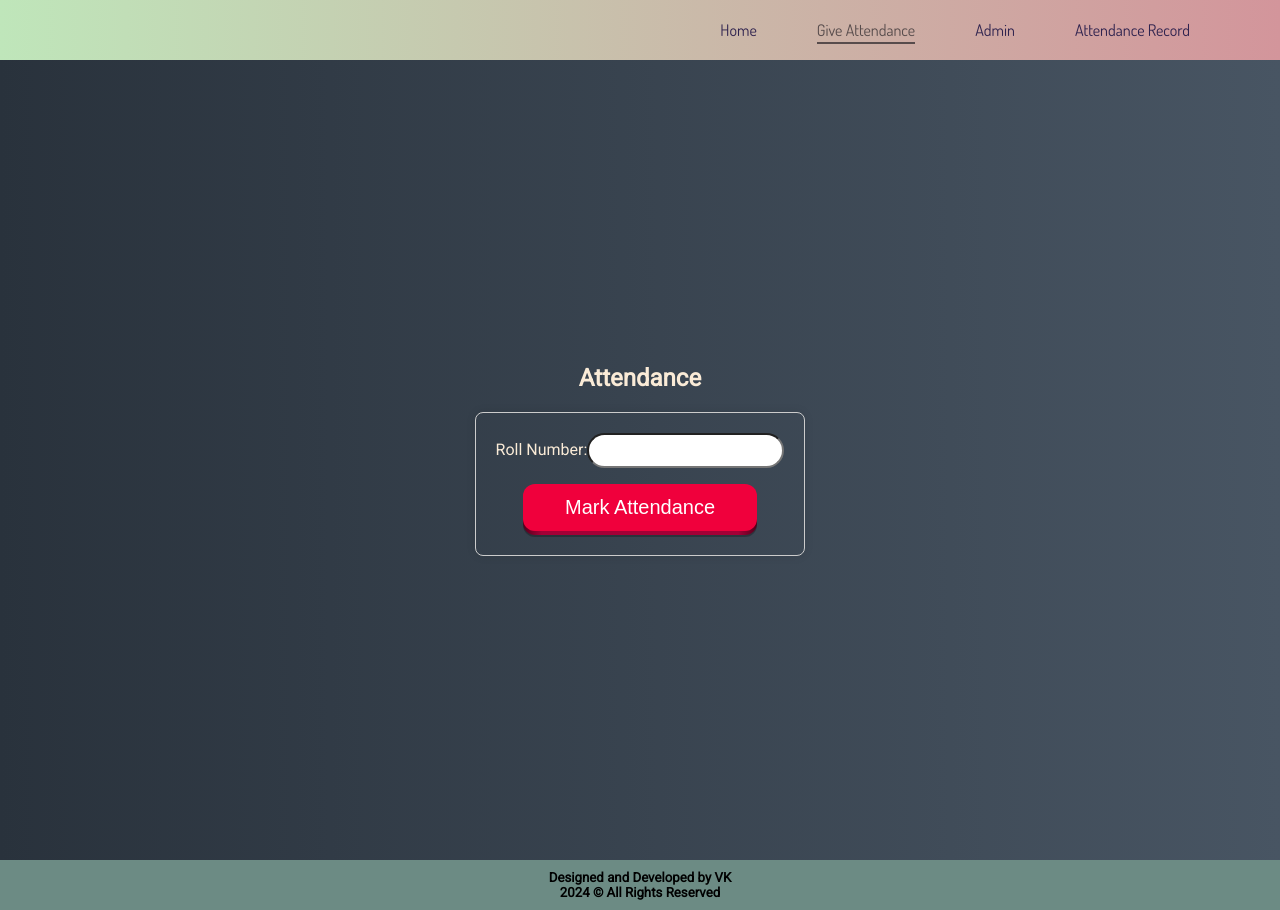
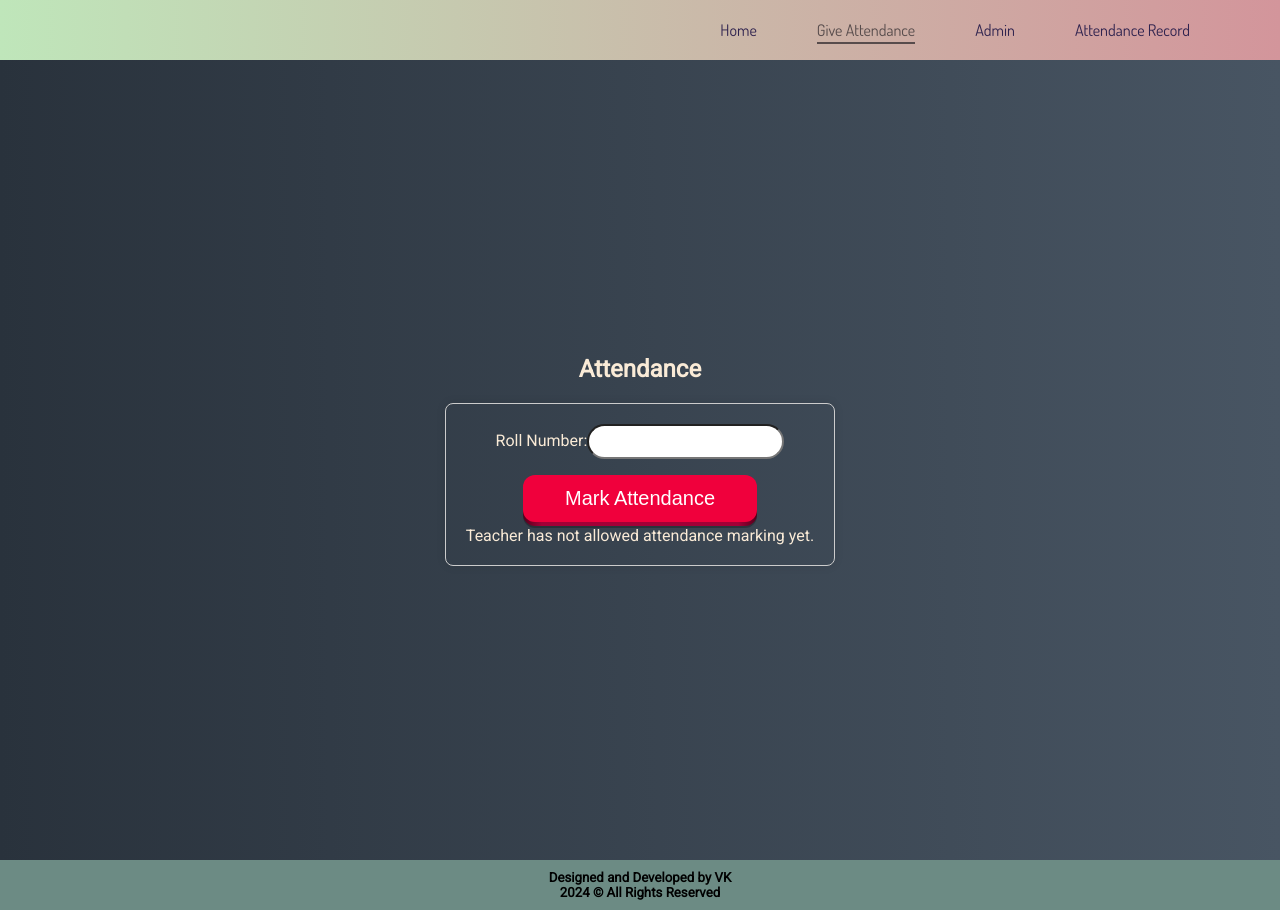
Before and after one commit to Vikas-18/attendance_marker, a React (Create React App) app: page /attendance in a window 1280 px wide. Built offline with nearby package versions, Linux system fonts and the light colour scheme; no server answers; a web font is replaced by a local one.

Commit message:
changes made

```diff
--- a/src/Components/Attendance.jsx
+++ b/src/Components/Attendance.jsx
@@ -106,11 +106,19 @@ const Attendance = () => {
             required
           />
         </label>
-        <button class="button-82-pushable">
-          <span class="button-82-shadow"></span>
-          <span class="button-82-edge"></span>
-          <span class="button-82-front text">Mark Attendance</span>
+        <button
+          disabled={!isAccessAllowed} // Disable the button if access is not allowed
+          className="button-82-pushable"
+        >
+          <span className="button-82-shadow"></span>
+          <span className="button-82-edge"></span>
+          <span className="button-82-front text">Mark Attendance</span>
         </button>
+        {!isAccessAllowed && (
+          <p className="access-warning">
+            Teacher has not allowed attendance marking yet.
+          </p>
+        )}
       </form>
     </div>
   );
--- a/src/Components/Teacher.jsx
+++ b/src/Components/Teacher.jsx
@@ -25,8 +25,15 @@ const Teacher = () => {
       if (result.success) {
         // Teacher authenticated successfully, show success toast
         toast.success("Teacher authenticated successfully");
-        // Update the authentication status
-        setAuthenticated(true);
+
+        // Update the authentication status only if allowed
+        if (result.isAllowed) {
+          setAuthenticated(true);
+        } else {
+          // If not allowed, show a toast and set authenticated to false
+          toast.error("Teacher is not allowed to access attendance");
+          setAuthenticated(false);
+        }
       } else {
         // Authentication failed, show error toast
         toast.error(`Authentication failed: ${result.message}`);
```
